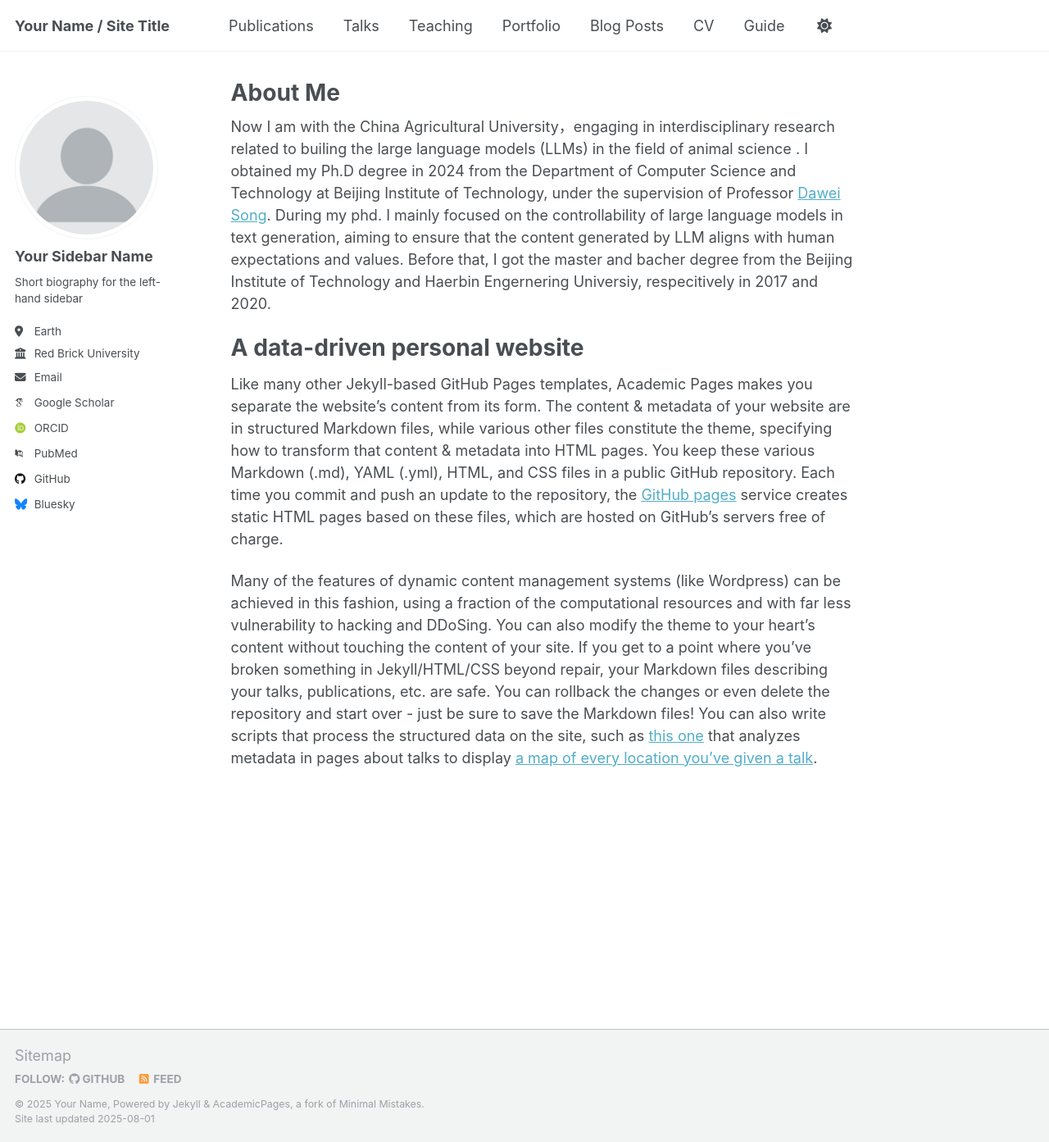
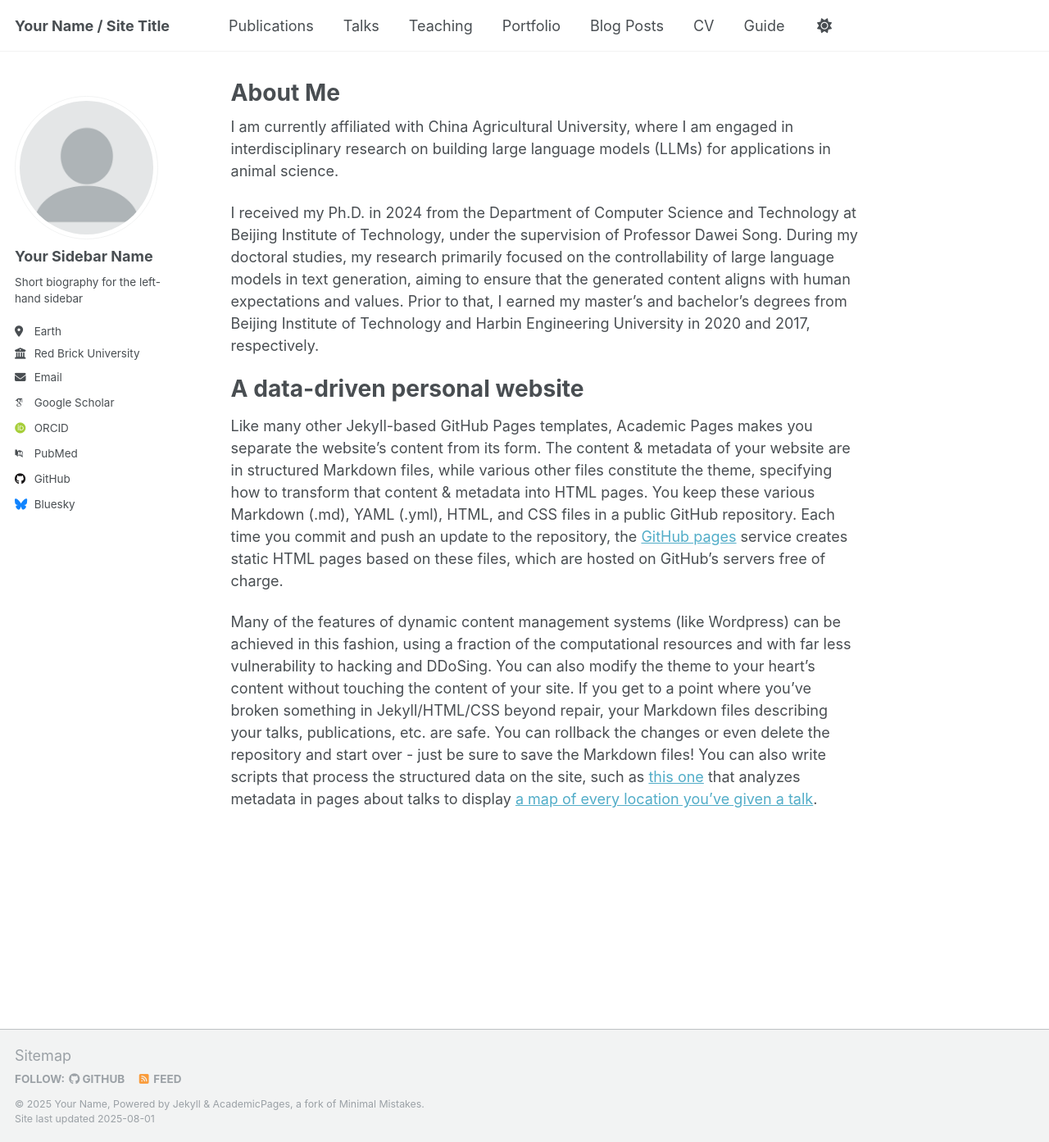
Before and after one commit to littlehacker26/hanqing.github.io, a Jekyll site: the page built from _pages/about.md, in a window 1280 px wide and 1393 px high. Shown: the whole window at 82% size. Built offline with Jekyll 4.4.1, drawn with Linux system fonts in a browser that asks for light colours; some web fonts are replaced; a script that is not in the unit is left out.

Commit message:
Update about.md

```diff
--- a/_pages/about.md
+++ b/_pages/about.md
@@ -7,8 +7,9 @@ redirect_from:
   - /about.html
 ---
 
-Now I am with the China Agricultural University，engaging in interdisciplinary research related to builing the large language models (LLMs) in the field of animal science . I obtained my Ph.D degree in 2024 from the Department of Computer Science and Technology at Beijing Institute of Technology, under the supervision of Professor [Dawei Song](https://scholar.google.com.hk/citations?user=PCTA8yAAAAAJ&hl=zh-CN&oi=sra). During my phd.  I mainly focused on the controllability of large language models in text generation, aiming to ensure that the content generated by LLM aligns with human expectations and values.  Before that, I got the  master and bacher degree from the Beijing Institute of Technology and Haerbin Engernering Universiy, respecitively in 2017 and 2020.
+I am currently affiliated with China Agricultural University, where I am engaged in interdisciplinary research on building large language models (LLMs) for applications in animal science.
 
+I received my Ph.D. in 2024 from the Department of Computer Science and Technology at Beijing Institute of Technology, under the supervision of Professor Dawei Song. During my doctoral studies, my research primarily focused on the controllability of large language models in text generation, aiming to ensure that the generated content aligns with human expectations and values. Prior to that, I earned my master's and bachelor's degrees from Beijing Institute of Technology and Harbin Engineering University in 2020 and 2017, respectively.
 
 
 A data-driven personal website
```
